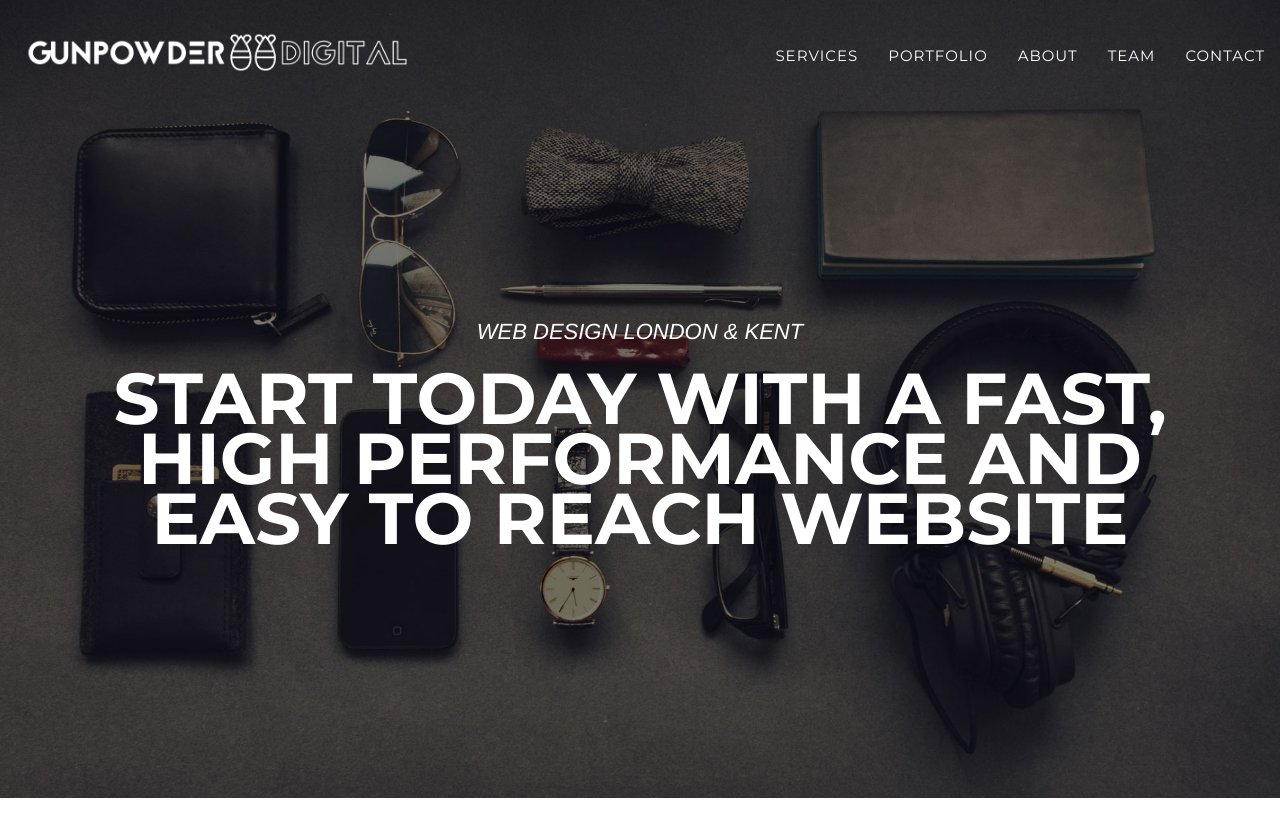
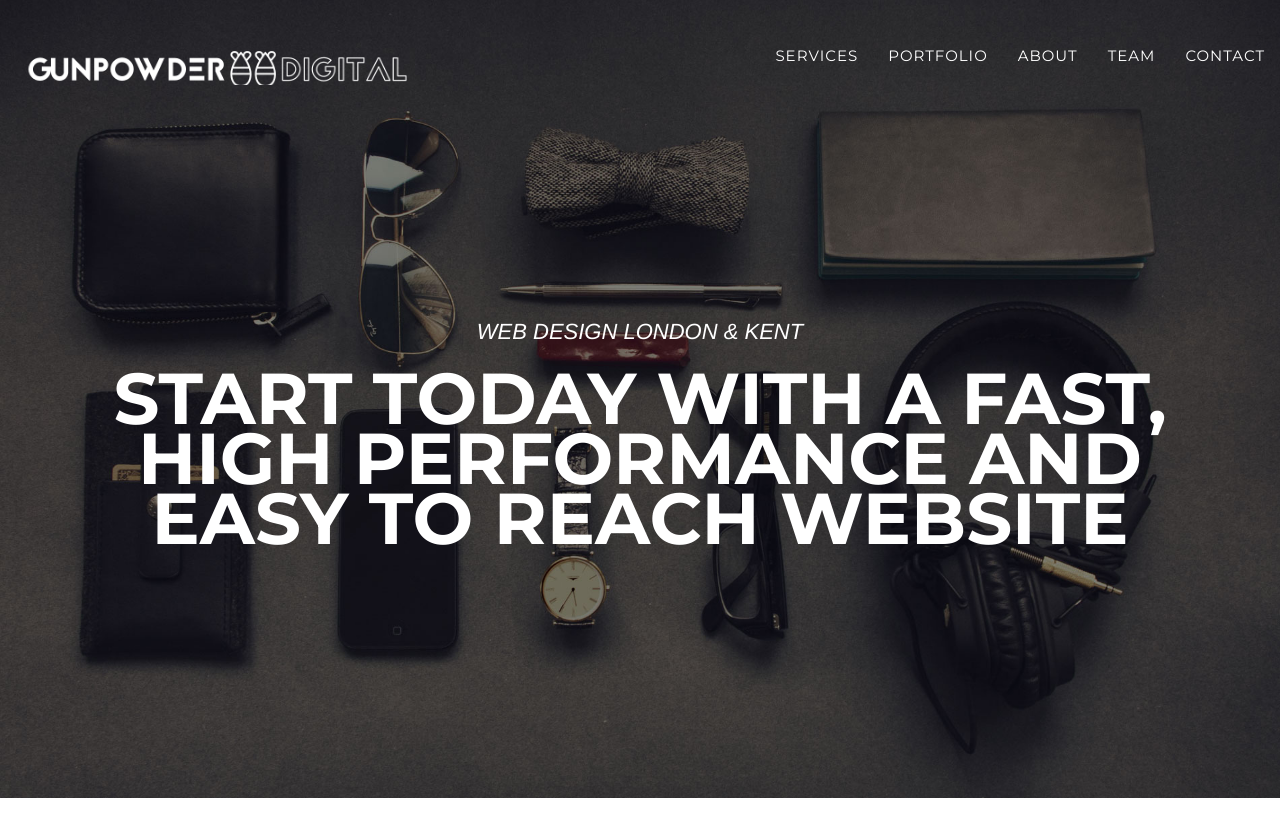
Before and after one commit to richardskinner/gunpowderdigital.github.io, a Jekyll site: the page built from index.html, in a window 1280 px wide and 900 px high. Shown: the top 837 px of the window. Built offline with Jekyll 4.4.1, drawn with Linux system fonts in a browser that asks for light colours; some web fonts are replaced.

Commit message:
Styling for logo on mobile/desktop screens

```diff
--- a/_includes/css/agency.css
+++ b/_includes/css/agency.css
@@ -196,7 +196,8 @@ fieldset[disabled] .btn-xl.active {
 }
 
 .navbar-default .navbar-brand.logo img {
-    margin-top: -20%;
+    margin-top: -17%;
+    max-width: 450px;
     width: 75%;
 }
 
```
